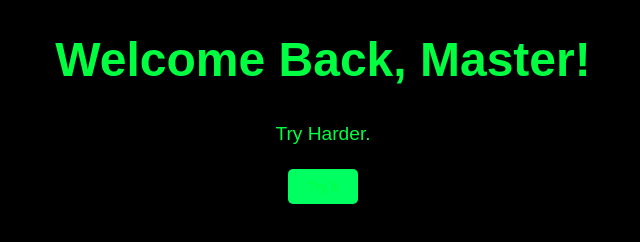
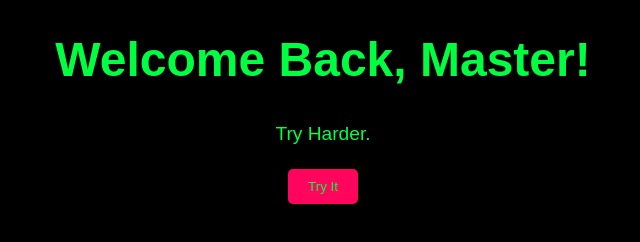
Before and after one commit to ChaerubianMatrix/ChaerubianMatrix.github.io, a plain HTML site: page index.html in a window 1280 px wide. In both pictures the pointer is over the button "Try It". Shown: the whole page, without its empty margins (317-957 px from the left). Drawn offline with Linux system fonts and the light colour scheme.

Commit message:
Update index.html

```diff
--- a/index.html
+++ b/index.html
@@ -31,7 +31,7 @@
     }
 
     button:hover {
-      background-color: #00ff60;
+      background-color: #ff055d;
     }
   </style>
 </head>
```
